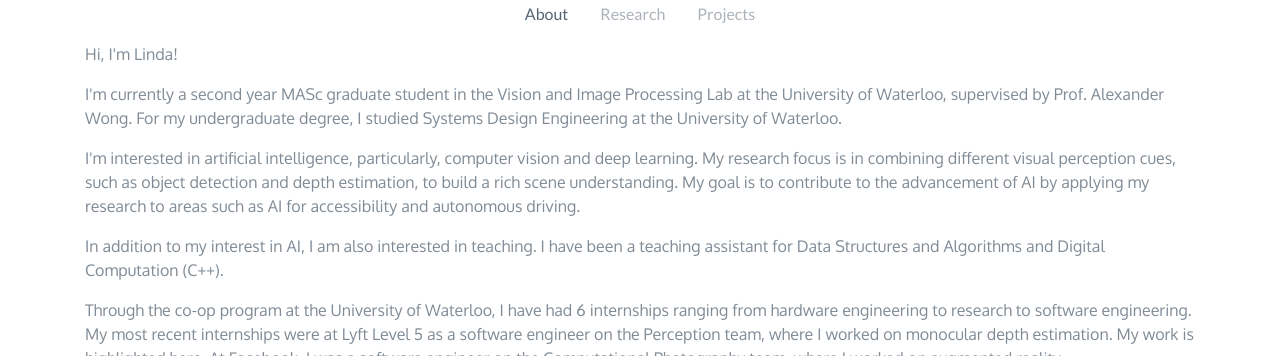
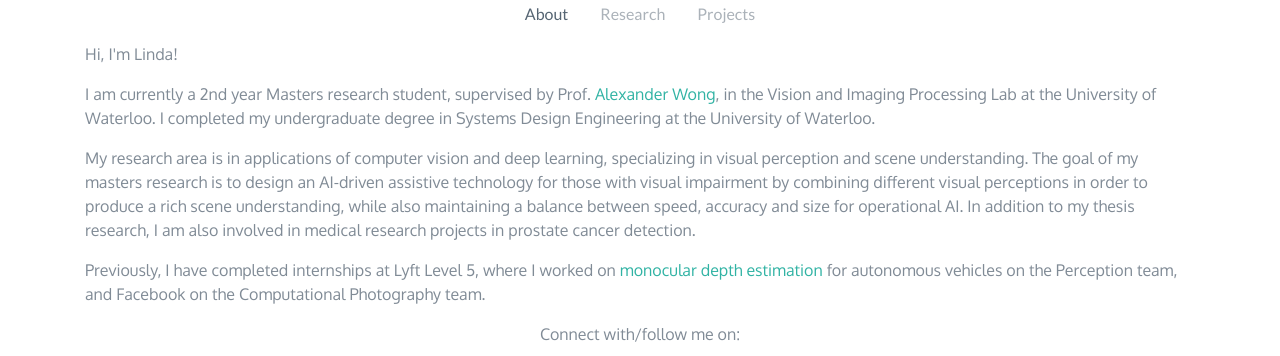
Before and after one commit to lindawangg/lindawangg.github.io, a plain HTML site: page index.html in a window 1280 px wide. Shown: the part 299-655 px from the top of the page. Drawn offline with Linux system fonts and the light colour scheme; files whose address does not match are found by name.

Commit message:
new intro

```diff
--- a/css/stylesheet.css
+++ b/css/stylesheet.css
@@ -16,7 +16,7 @@ p {
 }
 
 a:hover {
-	color: #566573;
+	color: #31b3a4;
 }
 
 .active {
@@ -69,10 +69,10 @@ body {
 }
 a {
     text-decoration: none;
-    color: #808B96;
+    color: #31b3a4;
 }
 p > a:hover{
-    color: #d9d9d9;
+    color: #31b3a4;
     text-decoration:  underline;
 }
 
--- a/index.html
+++ b/index.html
@@ -33,7 +33,7 @@
       <figcaption class="caption">linda.wang AT uwaterloo.ca </figcaption>
       <figcaption class="caption">
         <a href="https://scholar.google.com/citations?user=4azPe_YAAAAJ&hl=en"><i class="ai ai-google-scholar ai-1x"></i></a>
-        CV/resume: <a href="cv/CV-complete.pdf"> <i class="fa fa-file-text-o"></i></a>
+        CV/resume: <a href="cv/CV_complete.pdf"> <i class="fa fa-file-text-o"></i></a>
       </figcaption>
     </div>
 
@@ -49,27 +49,23 @@
     <!-- About -->
     <div class="container">
       <p> Hi, I'm Linda! </p>
-      <p> I'm currently a second year MASc graduate student in the Vision and Image
-        Processing Lab at the University of Waterloo, supervised by
-        Prof. <a href="http://www.eng.uwaterloo.ca/~a28wong/">Alexander Wong</a>.
-        For my undergraduate degree, I studied Systems Design Engineering at the
-        University of Waterloo.</p>
-      <p> I'm interested in artificial intelligence,
-        particularly, computer vision and deep learning. My research focus is in
-        combining different visual perception cues, such as object detection and
-        depth estimation, to build a rich scene understanding. My goal is to
-        contribute to the advancement of AI by applying my research to areas
-        such as AI for accessibility and autonomous driving. </p>
-      <p> In addition to my interest in AI, I am also interested in teaching.
-        I have been a teaching assistant for Data Structures and Algorithms and
-        Digital Computation (C++).</p>
-      <p> Through the co-op program at the University of Waterloo, I have had 6
-      internships ranging from hardware engineering to research to software
-      engineering. My most recent internships were at Lyft Level 5 as a software
-      engineer on the Perception team, where I worked on monocular depth estimation.
-      My work is highlighted <a href="https://medium.com/lyftlevel5/behind-the-scenes-interning-at-level-5-dfe2c1eb2218">here</a>.
-      At Facebook, I was a software engineer on the Computational Photography team,
-      where I worked on augmented reality.</p>
+      <p>I am currently a 2nd year Masters research student, supervised by Prof.
+        <a href="http://www.eng.uwaterloo.ca/~a28wong/">Alexander Wong</a>,
+        in the Vision and Imaging Processing Lab at the University of Waterloo.
+        I completed my undergraduate degree in Systems Design Engineering at the
+        University of Waterloo. </p>
+      <p>My research area is in applications of computer vision and deep learning,
+        specializing in visual perception and scene understanding. The goal of my
+        masters research is to design an AI-driven assistive technology for those
+        with visual impairment by combining different visual perceptions in order
+        to produce a rich scene understanding, while also maintaining a balance
+        between speed, accuracy and size for operational AI. In addition to my
+        thesis research, I am also involved in medical research projects in
+        prostate cancer detection.</p>
+      <p>Previously, I have completed internships at Lyft Level 5, where I worked
+        on <a href="https://medium.com/lyftlevel5/behind-the-scenes-interning-at-level-5-dfe2c1eb2218">monocular depth estimation</a>
+        for autonomous vehicles on the Perception team,
+        and Facebook on the Computational Photography team.</p>
     </div>
 
     <div class="container text-center footer-social-icons">
```
